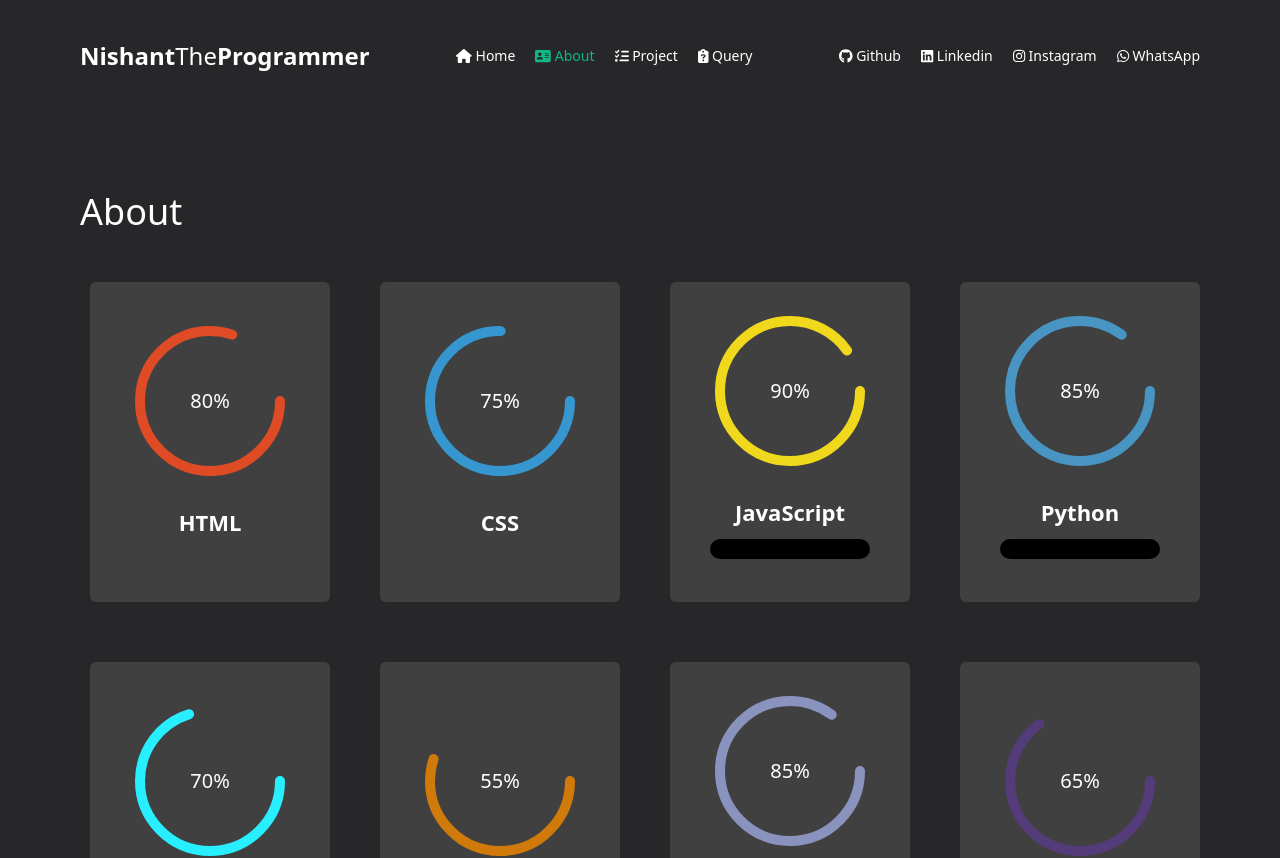
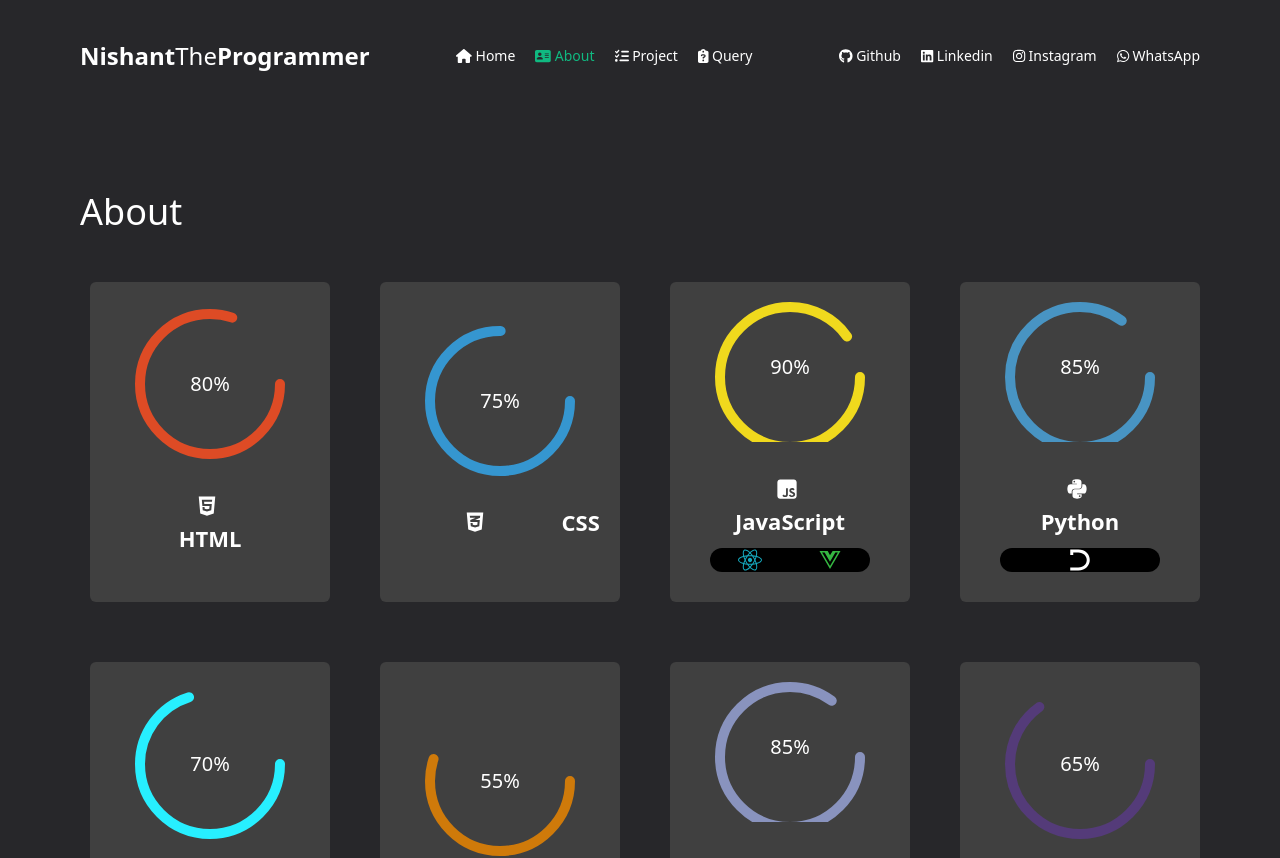
Before and after one commit to NishantTheProgrammer/portfolio, a Vue app: page /about in a window 1280 px wide. Shown: the top 858 px of the page. Built offline with nearby package versions, Linux system fonts and the light colour scheme.

Commit message:
added icon about section

```diff
--- a/src/main.ts
+++ b/src/main.ts
@@ -2,15 +2,15 @@ import { createApp } from "vue";
 import { createPinia } from "pinia";
 import { FontAwesomeIcon } from "@fortawesome/vue-fontawesome";
 import { library } from "@fortawesome/fontawesome-svg-core";
-import { faAddressCard, faClipboardQuestion, faHome, faListCheck, faPhone } from "@fortawesome/free-solid-svg-icons";
-import { faGithub, faInstagram, faLinkedin, faWhatsapp } from "@fortawesome/free-brands-svg-icons";
+import { faAddressCard, faClipboardQuestion, faDatabase, faHome, faListCheck, faPhone } from "@fortawesome/free-solid-svg-icons";
+import { faBootstrap, faCss3, faCss3Alt, faCuttlefish, faDyalog, faGithub, faHtml5, faInstagram, faJava, faJsSquare, faLaravel, faLinkedin, faLinux, faPhp, faPython, faReact, faUnity, faVuejs, faWhatsapp } from "@fortawesome/free-brands-svg-icons";
 
 import App from "./App.vue";
 import router from "./router";
 
 import "./assets/main.css";
 
-library.add(faWhatsapp, faLinkedin, faInstagram, faGithub, faAddressCard, faHome, faClipboardQuestion, faListCheck);
+library.add(faWhatsapp, faLinkedin, faInstagram, faGithub, faAddressCard, faHome, faClipboardQuestion, faListCheck, faHtml5, faCss3Alt, faJsSquare, faReact, faVuejs, faPython, faDyalog, faDatabase, faLinux, faPhp, faLaravel, faBootstrap, faJava, faCuttlefish, faUnity ,faLaravel);
 
 const app = createApp(App);
 
--- a/src/views/AboutView.vue
+++ b/src/views/AboutView.vue
@@ -179,10 +179,9 @@ svg circle {
             </circle>
           </svg>
           <span class="percent">{{ skill.percent }}%</span>
-          <p class="text-center skillName">{{ skill.technology }}</p>
+          <p class="text-center skillName"><font-awesome-icon  class="icon" :icon="skill.icon" />&nbsp; {{ skill.technology }}</p>
           <div class="framework">
-            <i v-for="framework in skill.frameworks" :title="framework.title" class="icon"
-              :style="{ color: framework.color }"></i>
+            <font-awesome-icon v-for="framework in skill.frameworks"  :style="{ color: framework.color }" class="icon" :icon="framework.icon" />
           </div>
         </div>
       </div>
```
